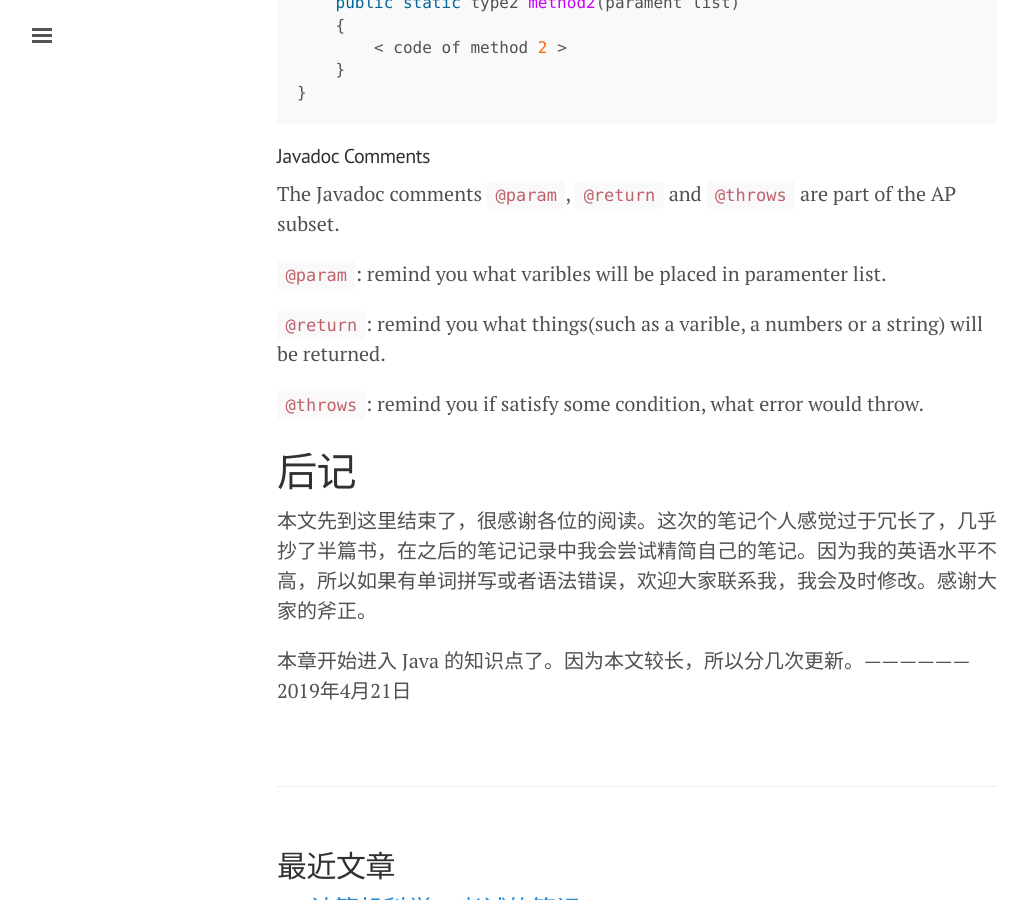
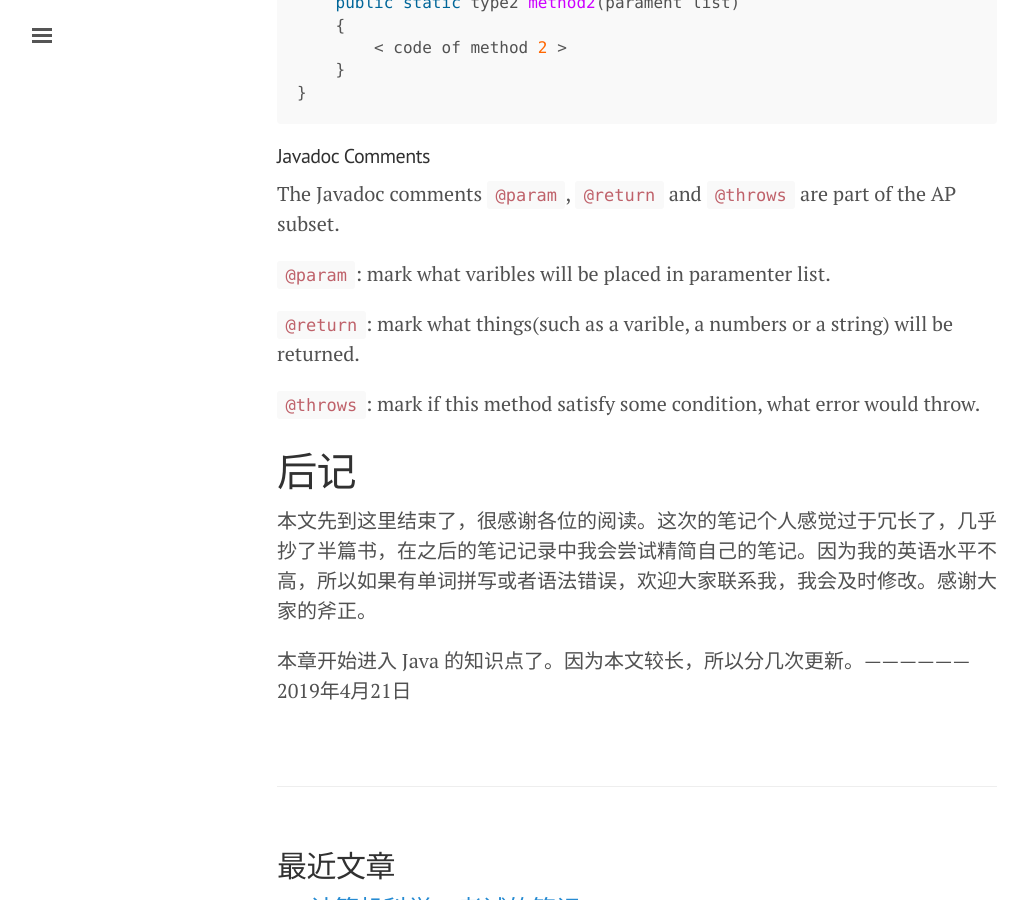
Before and after one commit to dubuqian/dubuqian.github.io, a Jekyll site: the page built from _posts/2019-04-21-APCSANotes1.md, in a window 1280 px wide and 900 px high, scrolled down 2363 px. Shown: the whole window, without its empty margins (3-1031 px from the left). Built offline with Jekyll 4.4.1, drawn with Linux system fonts in a browser that asks for light colours.

Commit message:
Update 2019-04-21-APCSANotes1.md

```diff
--- a/_posts/2019-04-21-APCSANotes1.md
+++ b/_posts/2019-04-21-APCSANotes1.md
@@ -82,11 +82,11 @@ public class FirstProg // note the file name is FirstProg.java
 #### Javadoc Comments
 The Javadoc comments `@param`, `@return` and `@throws` are part of the AP subset.
 
-`@param`: remind you what varibles will be placed in paramenter list.
+`@param`: mark what varibles will be placed in paramenter list.
 
-`@return`: remind you what things(such as a varible, a numbers or a string) will be returned.
+`@return`: mark what things(such as a varible, a numbers or a string) will be returned.
 
-`@throws`: remind you if satisfy some condition, what error would throw.
+`@throws`: mark if this method satisfy some condition, what error would throw.
 
 # 后记
 本文先到这里结束了，很感谢各位的阅读。这次的笔记个人感觉过于冗长了，几乎抄了半篇书，在之后的笔记记录中我会尝试精简自己的笔记。因为我的英语水平不高，所以如果有单词拼写或者语法错误，欢迎大家联系我，我会及时修改。感谢大家的斧正。
```
